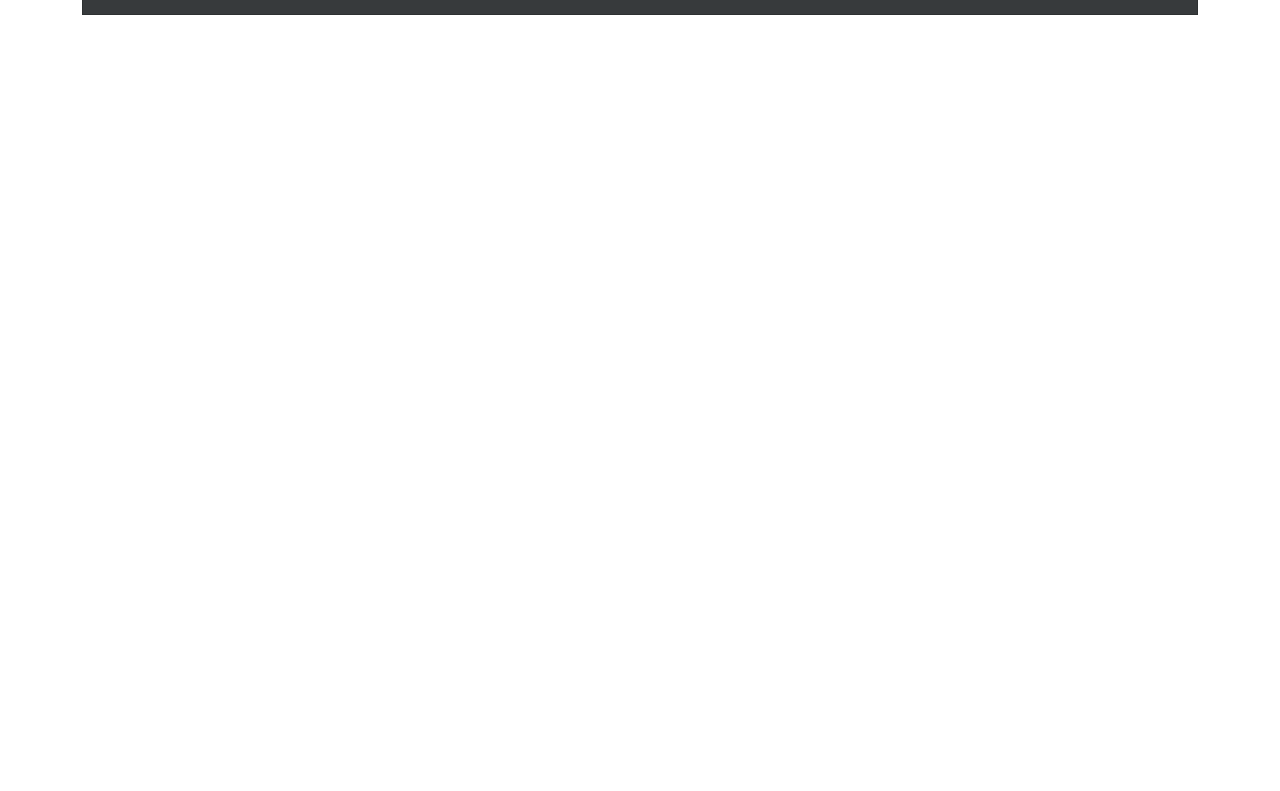
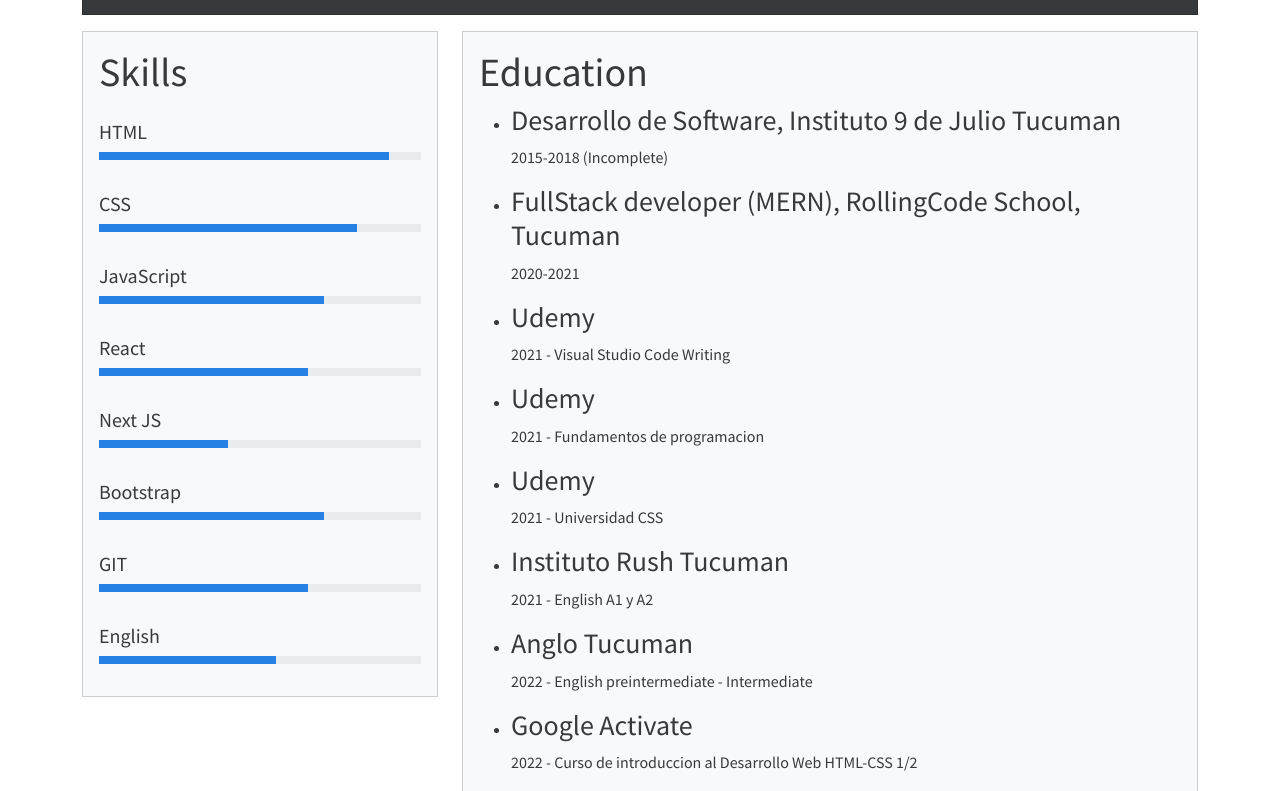
Before and after one commit to Wolz-Dev/nextPortfolio, a Next.js app: page / in a window 1280 px wide. Shown: the part 329-1120 px from the top of the page. Before the commit the page ends 800 px from the top, so only its background shows below. Built offline with nearby package versions, Linux system fonts and the light colour scheme.

Commit message:
segunda parte

```diff
--- a/pages/_document.js
+++ b/pages/_document.js
@@ -10,7 +10,7 @@ class MyDocument extends Document {
         return (
             <Html>
                 <Head>
-                    <title>My Portfolio</title>
+                    <title>Portfolio Celiz Walter</title>
                     <meta name="description" content="Walter Celiz Portfolio" />
                 </Head>
                 <body>
--- a/pages/index.js
+++ b/pages/index.js
@@ -1,4 +1,7 @@
 import Layout from "../components/Layout";
+import { skills, educations } from "../profile"
+
+console.log(skills, educations);
 
 const Index = () => (
     <Layout>
@@ -12,9 +15,9 @@ const Index = () => (
                         </div>
                         <div className="col-md-8">
                             <h1>Walter Celiz</h1>
-                            <h3>Junior Developer</h3>
-                            <p>Invidunt rebum et stet sit et lorem takimata, consetetur ipsum erat et vero et dolor clita et. Sadipscing accusam est justo ipsum ipsum magna. Accusam no sed sit sed stet.</p>
-                            <a href="/hireme">Hire Me</a>
+                            <h3>Junior Front-End Developer</h3>
+                            <p>Self-taught Web Developer looking for my first experience in the world of technology.</p>
+                            <a href="/contactme">Contact Me</a>
                         </div>
                     </div>
                 </div>
@@ -22,6 +25,53 @@ const Index = () => (
         </header>
 
         {/* Second section */}
+        <div className="row py-3">
+            <div className="col-md-4">
+                <div className="card bg-light">
+                    <div className="card-body">
+                        <h1>Skills</h1>
+
+                        {
+                            skills.map(({ skill, percentage }, i) => (
+                                <div className="py-3" key={i}>
+                                    <h5>{skill}</h5>
+                                    <div className="progress">
+                                        <div
+                                            className="progress-bar"
+                                            role="progressbar"
+                                            style={{ width: `${percentage}%` }}
+                                            aria-valuenow="50"
+                                            aria-valuemin="0"
+                                            aria-valuemax="100"
+                                        >
+
+                                        </div>
+                                    </div>
+                                </div>
+                            ))
+                        }
+
+                    </div>
+                </div>
+            </div>
+            <div className="col-md-8">
+                <div className="card bg-light">
+                    <div className="card-body">
+                        <h1>Education</h1>
+                        <ul>
+                            {
+                                educations.map(({ title, description }, i) => (
+                                    <li key={i}>
+                                        <h3>{title}</h3>
+                                        <p>{description}</p>
+                                    </li>
+                                ))
+                            }
+                        </ul>
+                    </div>
+                </div>
+            </div>
+        </div>
 
     </Layout>
 )
--- /dev/null
+++ b/profile.js
@@ -0,0 +1,81 @@
+export const skills = [
+    {
+        skill: 'HTML',
+        percentage: '90'
+    },
+    {
+        skill: 'CSS',
+        percentage: '80'
+    },
+    {
+        skill: 'JavaScript',
+        percentage: '70'
+    },
+    {
+        skill: 'React',
+        percentage: '65'
+    },
+    {
+        skill: 'Next JS',
+        percentage: '40'
+    },
+    {
+        skill: 'Bootstrap',
+        percentage: '70'
+    },
+    {
+        skill: 'GIT',
+        percentage: '65'
+    },
+    {
+        skill: 'English',
+        percentage: '55'
+    },
+]
+
+export const educations = [
+    {
+        title: 'Desarrollo de Software, Instituto 9 de Julio Tucuman',
+        description: '2015-2018 (Incomplete)'
+    },
+    {
+        title: 'FullStack developer (MERN), RollingCode School, Tucuman',
+        description: '2020-2021'
+    },
+    {
+        title: 'Udemy',
+        description: '2021 - Visual Studio Code Writing'
+    },
+    {
+        title: 'Udemy',
+        description: '2021 - Fundamentos de programacion'
+    },
+    {
+        title: 'Udemy',
+        description: '2021 - Universidad CSS'
+    },
+    {
+        title: 'Instituto Rush Tucuman',
+        description: '2021 - English A1 y A2'
+    },
+    {
+        title: 'Anglo Tucuman',
+        description: '2022 - English preintermediate - Intermediate'
+    },
+    {
+        title: 'Google Activate',
+        description: '2022 - Curso de introduccion al Desarrollo Web HTML-CSS 1/2'
+    },
+    {
+        title: 'Google Activate',
+        description: '2022 - Curso de introduccion al Desarrollo Web HTML-CSS 2/2'
+    },
+    {
+        title: 'Udemy',
+        description: '2022 - Fundamentos JavaScript & React'
+    },
+    {
+        title: 'Youtube',
+        description: '2022 - Midudev Curso React'
+    },
+]
```
